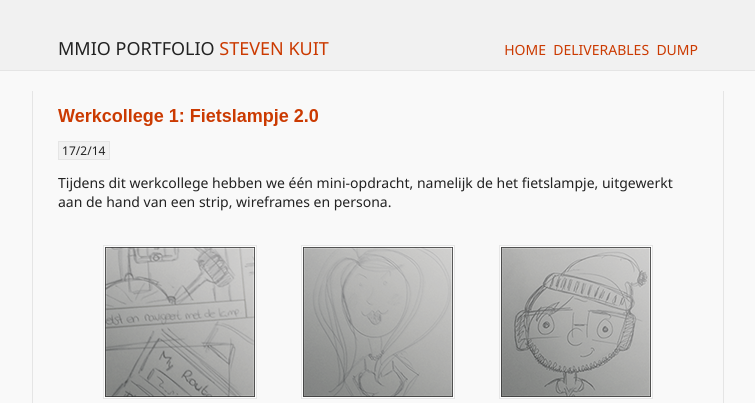
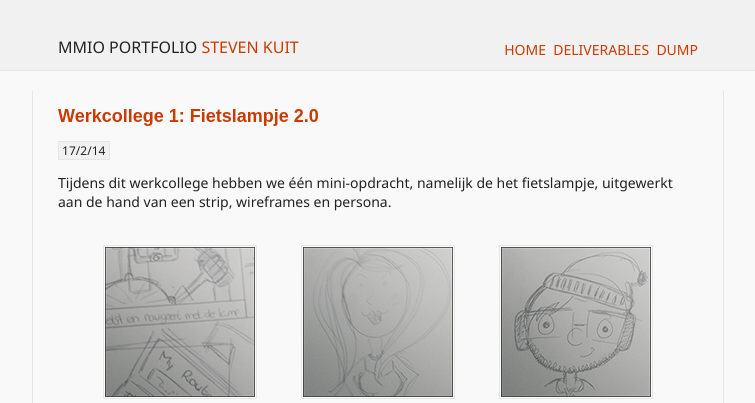
Before and after one commit to StevenKuit/StevenKuit.github.io, a PHP site: page /blok2-wc1.html in a window 1280 px wide. Shown: the top 403 px of the page, without its empty margins (262-1017 px from the left). Run offline with PHP 8.4, Linux system fonts and the light colour scheme; some web fonts are replaced.

Commit message:
Font size Header

```diff
--- a/style.css
+++ b/style.css
@@ -100,8 +100,7 @@ A:hover {color: #cb3a01; text-decoration: none;}
 	width:50%;
 	float:left;
 	color:#222222;
-	font-family: 'Segoe UI', sans-serif;
-	font-size: 18px;
+	font-size: 16px;
 	padding-top:36px;
 }
 
```
